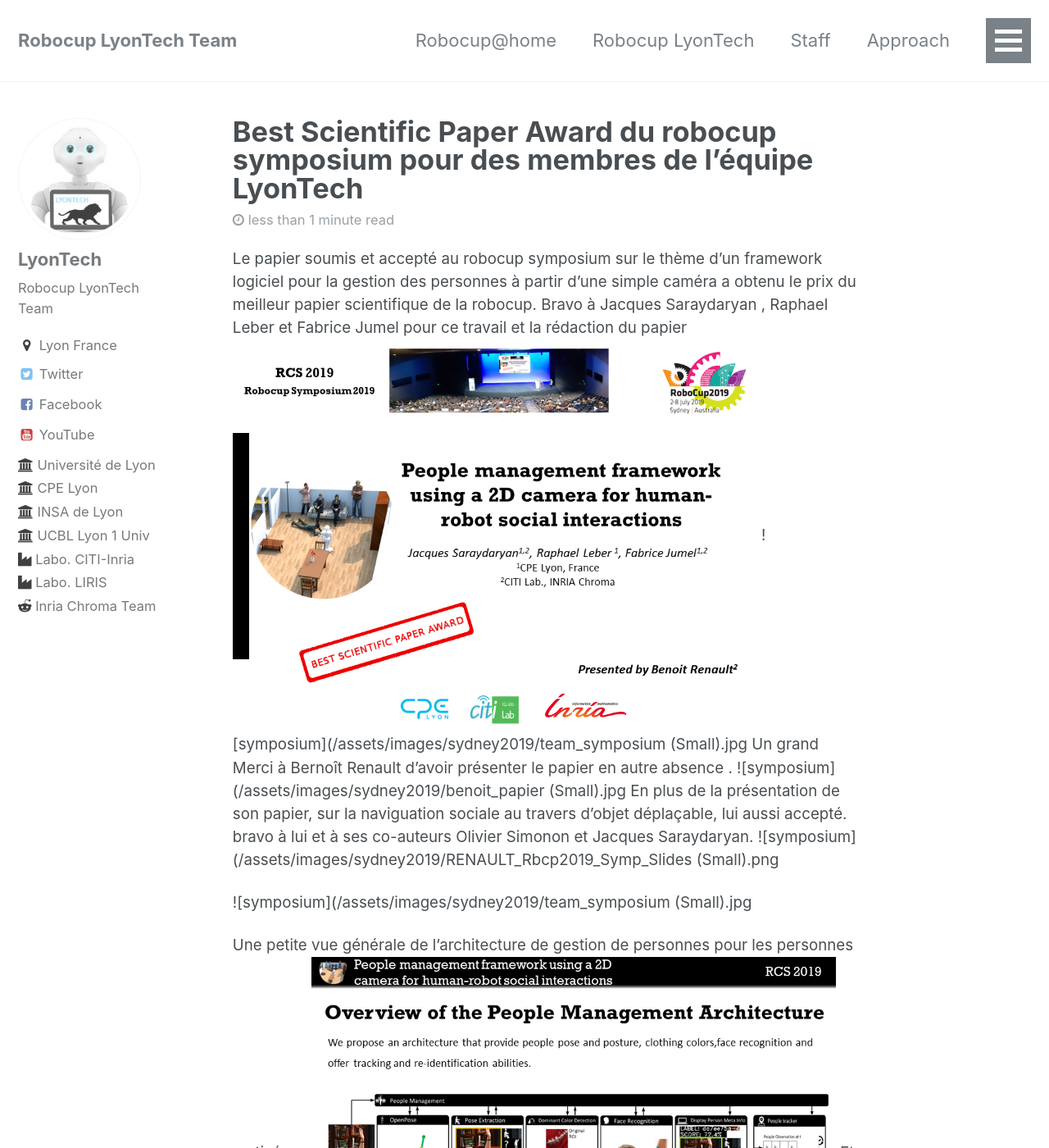
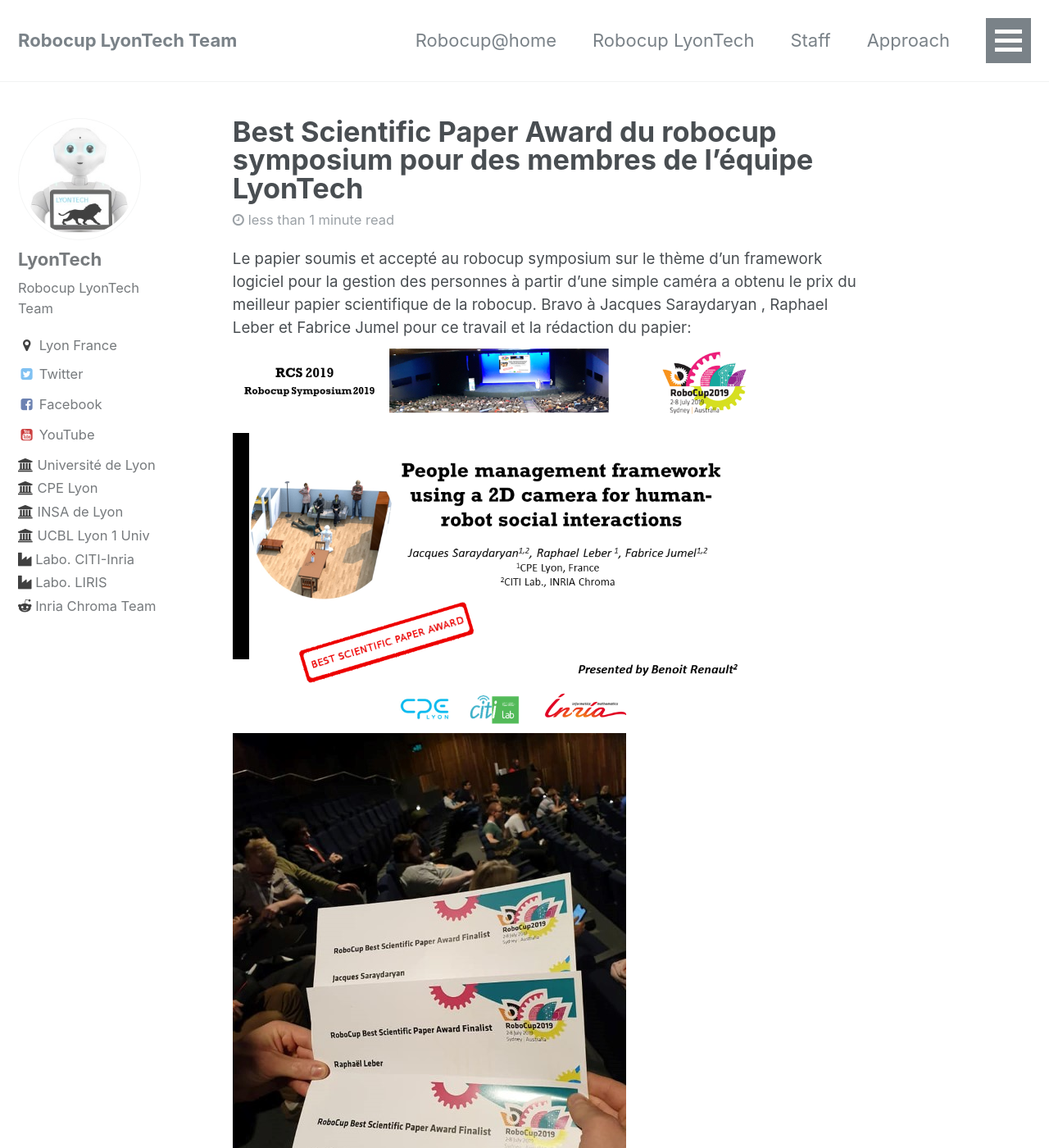
Before and after one commit to Robocup-Lyontech/Robocup-Lyontech.github.io, a Jekyll site: the page built from _posts/2019-07-08-Jour5.md, in a window 1280 px wide and 1400 px high. Shown: the whole window at 82% size. Built offline with Jekyll 4.4.1, drawn with Linux system fonts in a browser that asks for light colours; some of the changed text lies outside the part shown.

Commit message:
Update 2019-07-08-Jour5.md

```diff
--- a/_posts/2019-07-08-Jour5.md
+++ b/_posts/2019-07-08-Jour5.md
@@ -8,16 +8,20 @@
 thumbnail: /assets/images/sydney2019/robot_carree_s.jpg
 
 ---
-Le papier soumis et accepté au robocup symposium sur le thème d'un framework logiciel pour  la gestion des personnes à partir d'une simple caméra a obtenu le prix du meilleur papier scientifique de la robocup. Bravo à Jacques Saraydaryan , Raphael Leber et Fabrice Jumel pour ce travail et la rédaction du papier
+Le papier soumis et accepté au robocup symposium sur le thème d'un framework logiciel pour  la gestion des personnes à partir d'une simple caméra a obtenu le prix du meilleur papier scientifique de la robocup. Bravo à Jacques Saraydaryan , Raphael Leber et Fabrice Jumel pour ce travail et la rédaction du papier:
 ![symposium](/assets/images/sydney2019/RCS2019-peopleFeatureExtraction (Small).png)
-![symposium](/assets/images/sydney2019/team_symposium (Small).jpg
-Un grand Merci à Bernoît Renault d'avoir présenter le papier en autre absence .
-![symposium](/assets/images/sydney2019/benoit_papier (Small).jpg
+![symposium](/assets/images/sydney2019/team_symposium (Small).jpg)
+
+Un grand Merci à Bernoît Renault d'avoir présenter le papier l'absence des auteurs.
+
+![symposium](/assets/images/sydney2019/benoit_papier (Small).jpg)
+
 En plus de la présentation de son papier, sur la naviguation sociale au travers d'objet déplaçable, lui aussi accepté. bravo à lui et à ses co-auteurs Olivier Simonon et Jacques Saraydaryan.
-![symposium](/assets/images/sydney2019/RENAULT_Rbcp2019_Symp_Slides (Small).png
+
+![symposium](/assets/images/sydney2019/RENAULT_Rbcp2019_Symp_Slides (Small).png)
 
 
-![symposium](/assets/images/sydney2019/team_symposium (Small).jpg
+![symposium](/assets/images/sydney2019/team_symposium (Small).jpg)
 
 
 
```
